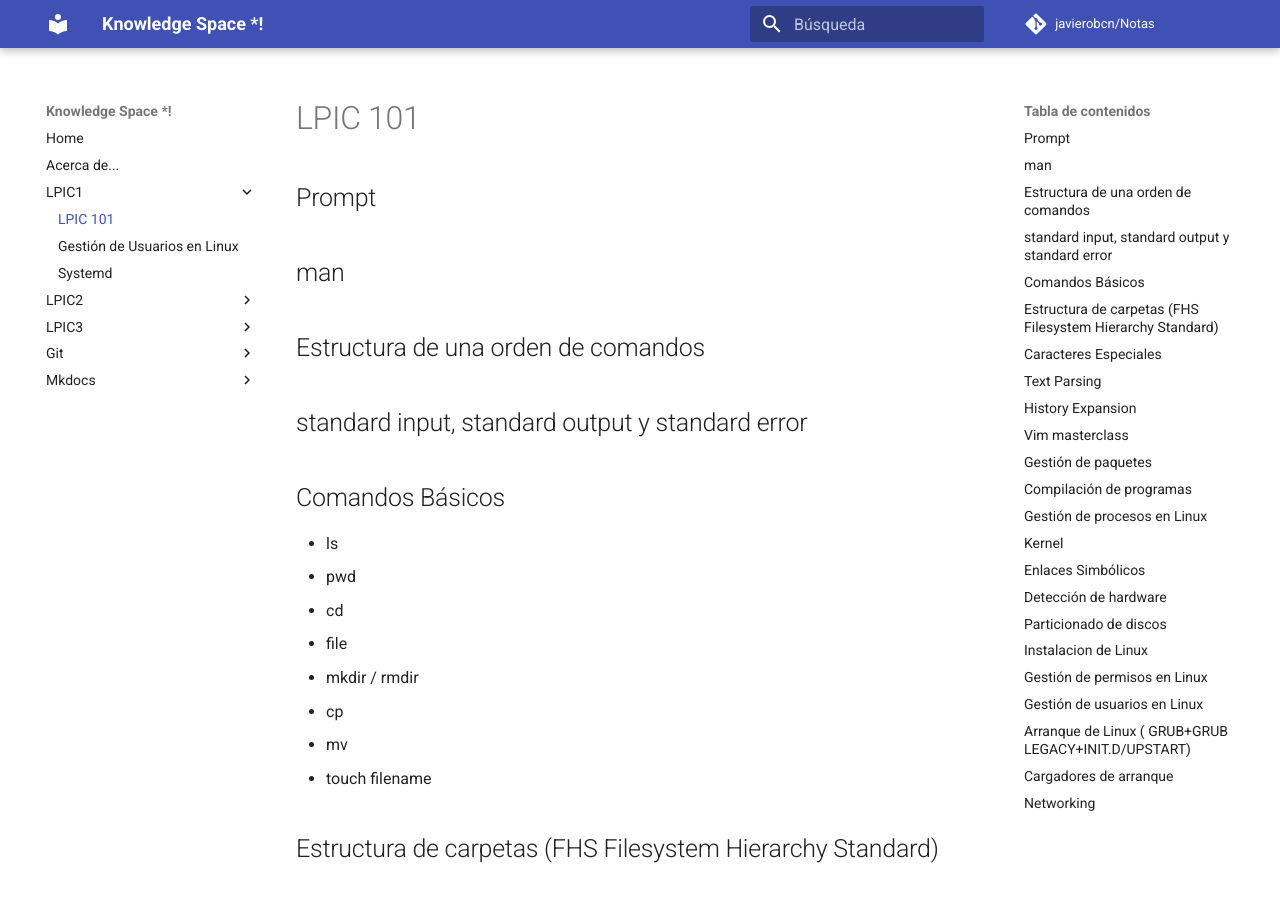
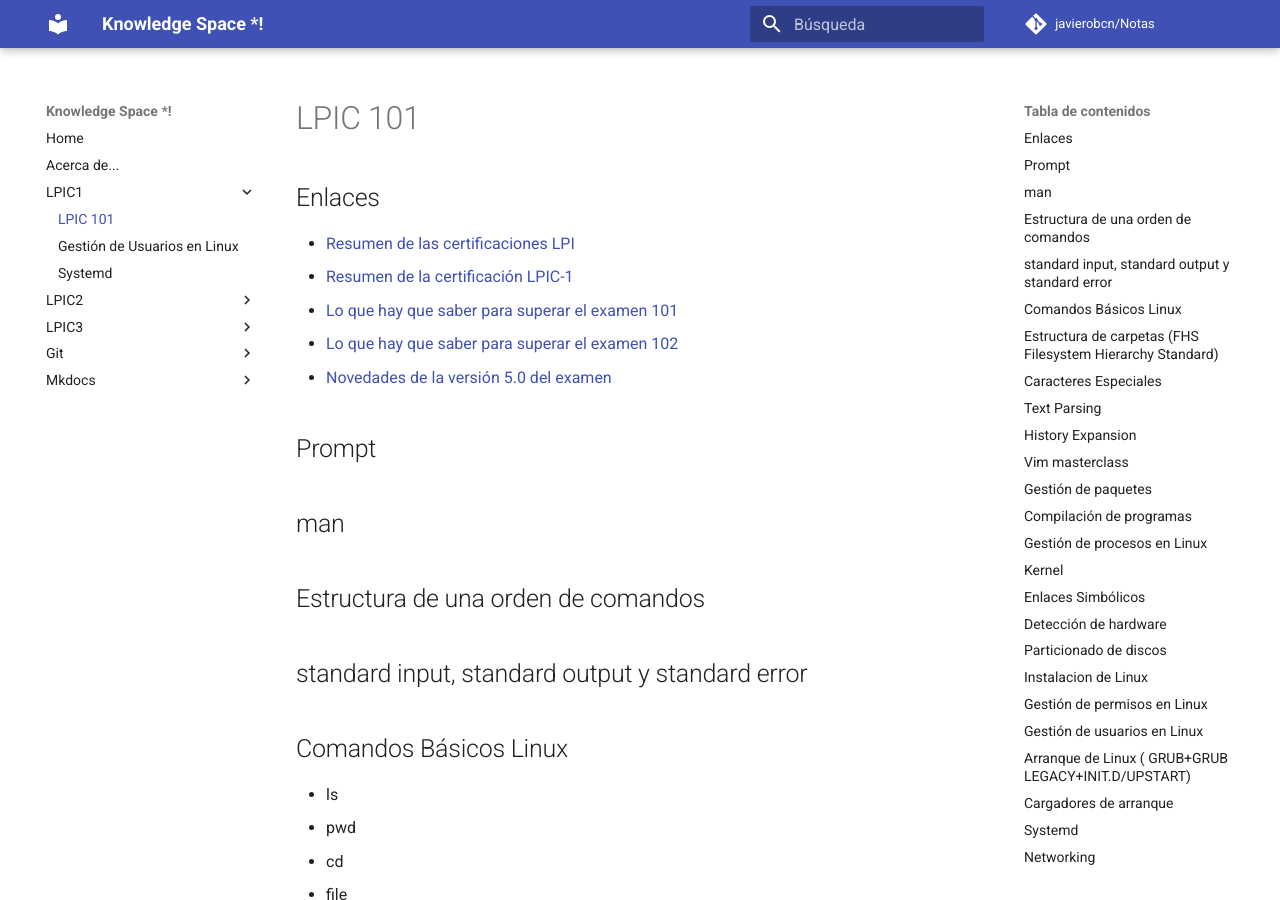
Before and after one commit to javierobcn/Notas, an MkDocs documentation site: the page built from docs/LPIC1/index.md, in a window 1280 px wide and 900 px high. Built offline with MkDocs 1.6.1 and Material for MkDocs 9.7.7, drawn with Linux system fonts in a browser that asks for light colours; comment, search, counter and statistics services are not loaded.

Commit message:
cambios en el indice

```diff
--- a/docs/LPIC1/index.md
+++ b/docs/LPIC1/index.md
@@ -1,10 +1,18 @@
 #LPIC 101
+## Enlaces
+
+- [Resumen de las certificaciones LPI](http://www.lpi.org/our-certifications/summary-of-certifications)
+- [Resumen de la certificación LPIC-1](http://www.lpi.org/our-certifications/lpic-1-overview)
+- [Lo que hay que saber para superar el examen 101](http://www.lpi.org/our-certifications/exam-101-objectives)
+- [Lo que hay que saber para superar el examen 102](http://www.lpi.org/our-certifications/exam-102-objectives)
+- [Novedades de la versión 5.0 del examen](https://wiki.lpi.org/wiki/LPIC-1_Summary_Version_4.0_To_5.0)
+
 
 ##Prompt
 ##man
 ##Estructura de una orden de comandos
 ##standard input, standard output y standard error
-##Comandos Básicos
+##Comandos Básicos Linux
 
 * ls
 * pwd
@@ -47,6 +55,8 @@
 * Systemd
 * Upstart
 
+##[Systemd](Systemd.md)
+
 ##Networking
 
 * Tabla de máscaras de red
```
Also changed, not shown: docs/LPIC3/index.md (+1 -1 lines), docs/index.md (+4 -3 lines), 1 other file.
